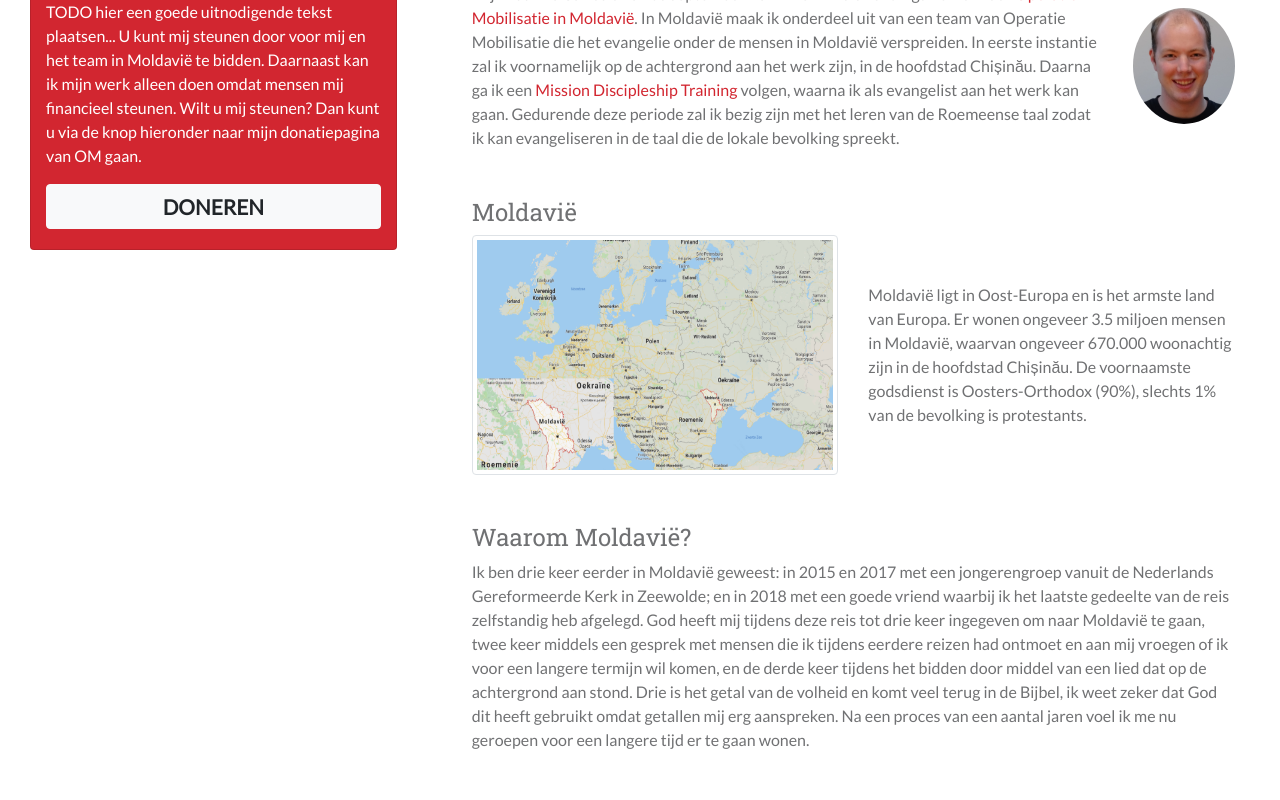
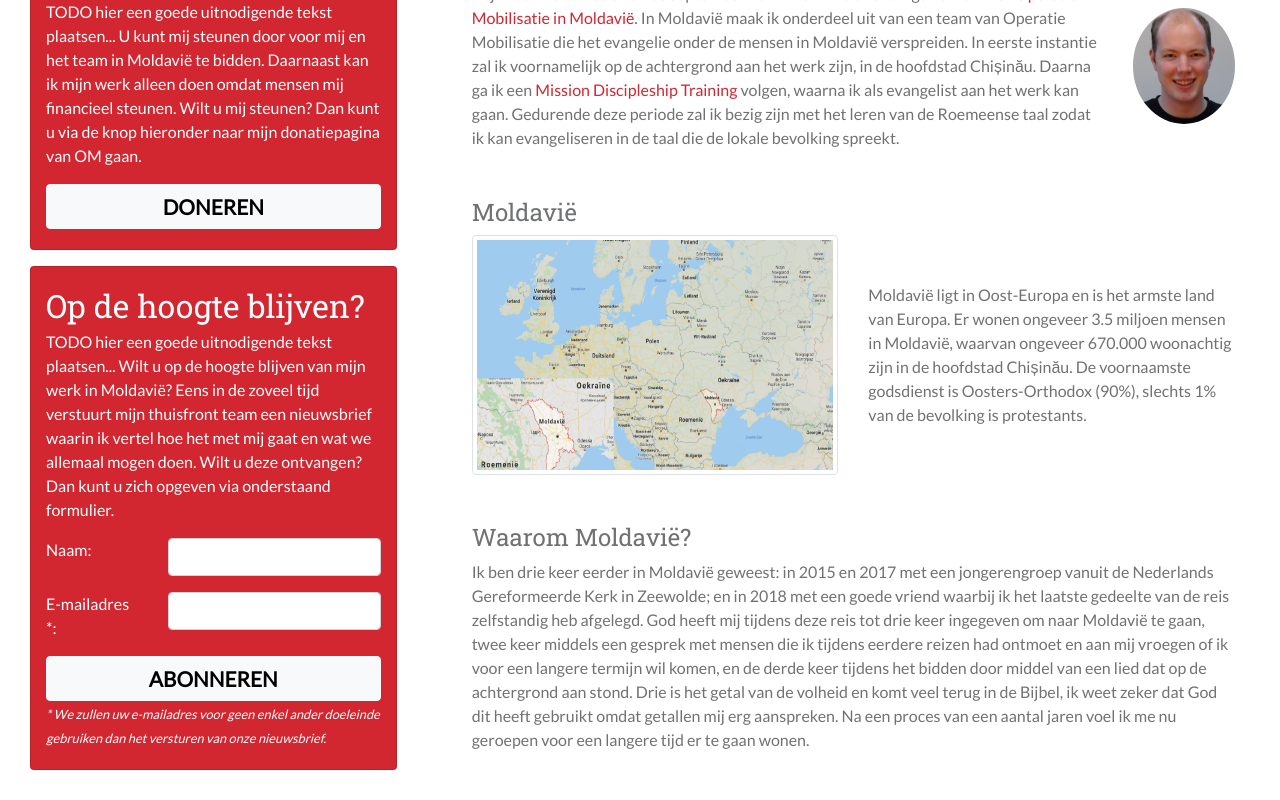
Before and after one commit to cornehop/cw-website, a React (Create React App) app: page / in a window 1280 px wide. Shown: the part 223-1023 px from the top of the page. Built offline with nearby package versions, Linux system fonts and the light colour scheme.

Commit message:
Started newsletter subscription block

```diff
--- /dev/null
+++ b/src/Components/InfoBar/Blocks/NewsletterBlock.tsx
@@ -0,0 +1,71 @@
+import React from "react";
+import Container from 'react-bootstrap/Container';
+import Row from 'react-bootstrap/Row';
+import Col from 'react-bootstrap/Col';
+import { TextInput } from "../../Inputs/TextInput";
+import { EmailInput } from "../../Inputs/EmailInput";
+
+export class NewsletterBlock extends React.Component{
+    getSubscribtionEmailLink(){
+        const email = "pr@carloswessels.nl";
+        const subject = "Abonneren op de nieuwsbrief";
+        let href = "mailto:" + email + "?subject=" + subject;
+
+        return (
+            <a href={href}>{email}</a>
+        )
+    }
+
+    getText(){
+        // TODO Get some nice copy for this part
+        return (
+            <div>
+                TODO hier een goede uitnodigende tekst plaatsen...
+                Wilt u op de hoogte blijven van mijn werk in Moldavië?
+                Eens in de zoveel tijd verstuurt mijn thuisfront team
+                een nieuwsbrief waarin ik vertel hoe het met mij gaat
+                en wat we allemaal mogen doen. Wilt u deze ontvangen?
+                Dan kunt u zich opgeven via onderstaand formulier.
+            </div>
+        )
+    }
+
+    render(){
+        return (
+            <Container fluid>
+                <Row>
+                    <Col>{this.getText()}</Col>
+                </Row>
+                <Row className="cw-newsletterblock-form">
+                    <Col xs={4}>Naam: </Col>
+                    <Col xs={8}>
+                        <TextInput id="newsletterblock-name" />
+                    </Col>
+                </Row>
+                <Row className="cw-newsletterblock-form">
+                    <Col xs={4}>E-mailadres *: </Col>
+                    <Col xs={8}>
+                        <EmailInput id="newsletterblock-email" />
+                    </Col>
+                </Row>
+                <Row>
+                    <Col>
+                        <a href="https://www.operatiemobilisatie.nl/carloswessels"
+                            target="_blank"
+                            className="btn btn-light btn-block cw-donate-btn">
+                                ABONNEREN
+                        </a>
+                    </Col>
+                </Row>
+                <Row>
+                    <Col>
+                        <small className="text-muted">
+                            * We zullen uw e-mailadres voor geen enkel ander doeleinde gebruiken
+                            dan het versturen van onze nieuwsbrief.
+                        </small>
+                    </Col>
+                </Row>
+            </Container>
+        )
+    }
+}
--- a/src/Components/InfoBar/InfoBar.tsx
+++ b/src/Components/InfoBar/InfoBar.tsx
@@ -5,6 +5,7 @@ import Col from 'react-bootstrap/Col';
 import { InfoBlock } from "./InfoBlock";
 import { SupportBlock } from "./Blocks/SupportBlock";
 import { PageTitles } from "../../Constants/PageTitles";
+import { NewsletterBlock } from "./Blocks/NewsletterBlock";
 
 export class InfoBar extends React.Component{
     render(){
@@ -18,7 +19,11 @@ export class InfoBar extends React.Component{
                     </Col>
                 </Row>
                 <Row>
-                    {/* TODO #10 Create newsletter block */}
+                    <Col>
+                        <InfoBlock title={PageTitles.NewsletterBlock}>
+                            <NewsletterBlock />
+                        </InfoBlock>
+                    </Col>
                 </Row>
             </Container>
         )
--- /dev/null
+++ b/src/Components/Inputs/EmailInput.tsx
@@ -0,0 +1,15 @@
+import React from "react";
+
+interface EmailInputProps{
+    id: string
+}
+
+export class EmailInput extends React.Component<EmailInputProps>{
+    render (){
+        return (
+            <input type="email"
+                   id={this.props.id}
+                   className="form-control" />
+        )
+    }
+}
--- /dev/null
+++ b/src/Components/Inputs/TextInput.tsx
@@ -0,0 +1,15 @@
+import React from "react";
+
+interface TextInputProps{
+    id: string
+}
+
+export class TextInput extends React.Component<TextInputProps>{
+    render (){
+        return (
+            <input type="text"
+                   id={this.props.id}
+                   className="form-control" />
+        )
+    }
+}
--- a/src/Constants/PageTitles.tsx
+++ b/src/Constants/PageTitles.tsx
@@ -1,4 +1,5 @@
 export const PageTitles = {
     HomePage: "Bună ziua (goedendag)!",
-    SupportBlock: "Steunt u mij?"
+    SupportBlock: "Steunt u mij?",
+    NewsletterBlock: "Op de hoogte blijven?"
 }
--- a/src/Style/CwApp.css
+++ b/src/Style/CwApp.css
@@ -11,8 +11,21 @@
     background-color: #D22630!important;
 }
 
+.text-muted{
+    color: white !important;
+    font-style: italic;
+}
+
 .cw-infobar .card{
     margin-bottom: 1rem;
+}
+
+.cw-infobar .card a{
+    color: white;
+}
+
+.cw-infobar .card a:hover{
+    color: black;
 }
 
 .cw-infobar .card-header{
@@ -32,8 +45,13 @@
 }
 
 .cw-donate-btn{
+    color: black !important;
     font-size: 1.3rem;
     font-family: "Lato",Arial,Helvetica,sans-serif;
     font-weight: bold;
     margin-top: 1rem;
 }
+
+.cw-newsletterblock-form{
+    margin-top: 1rem;
+}
```
